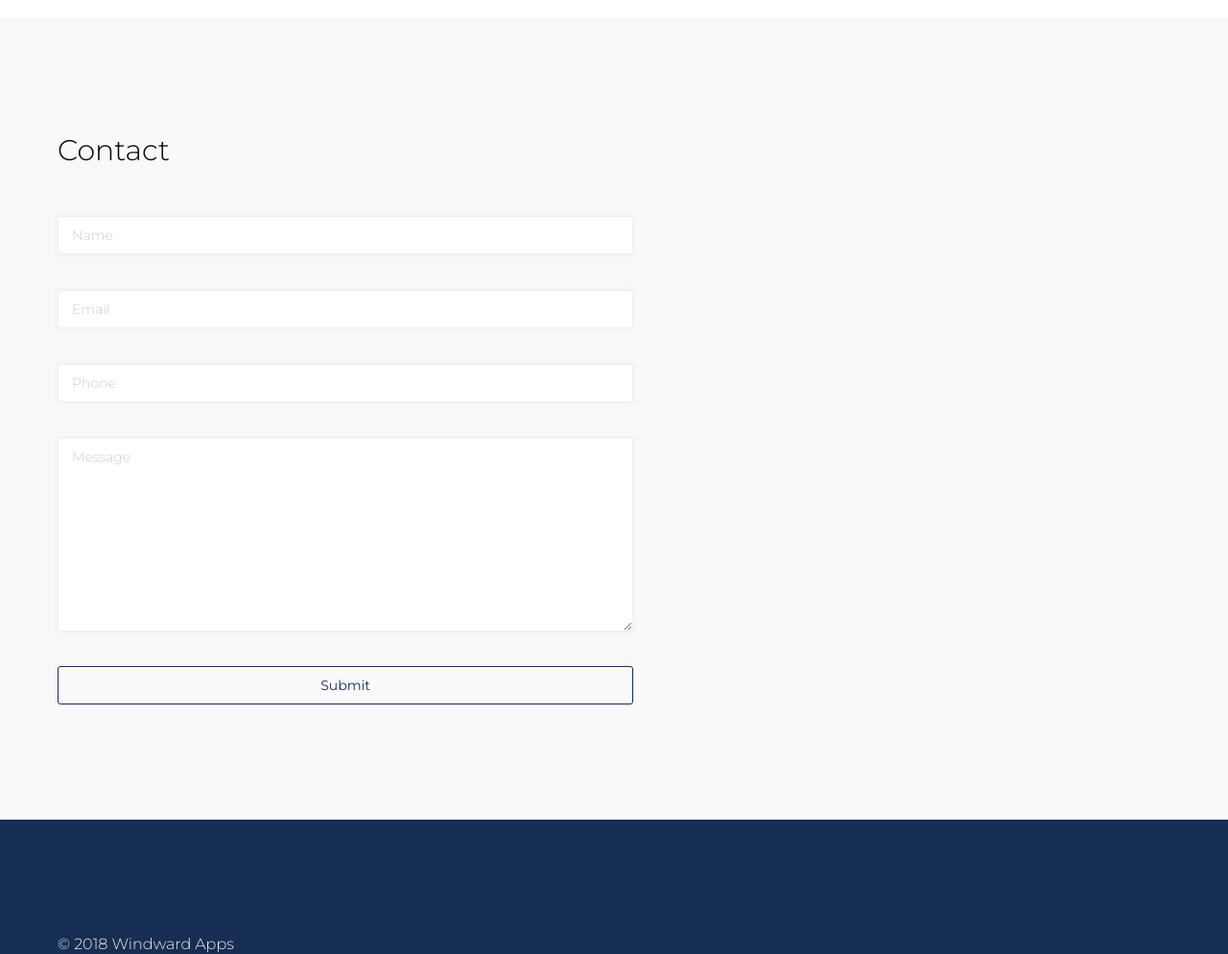
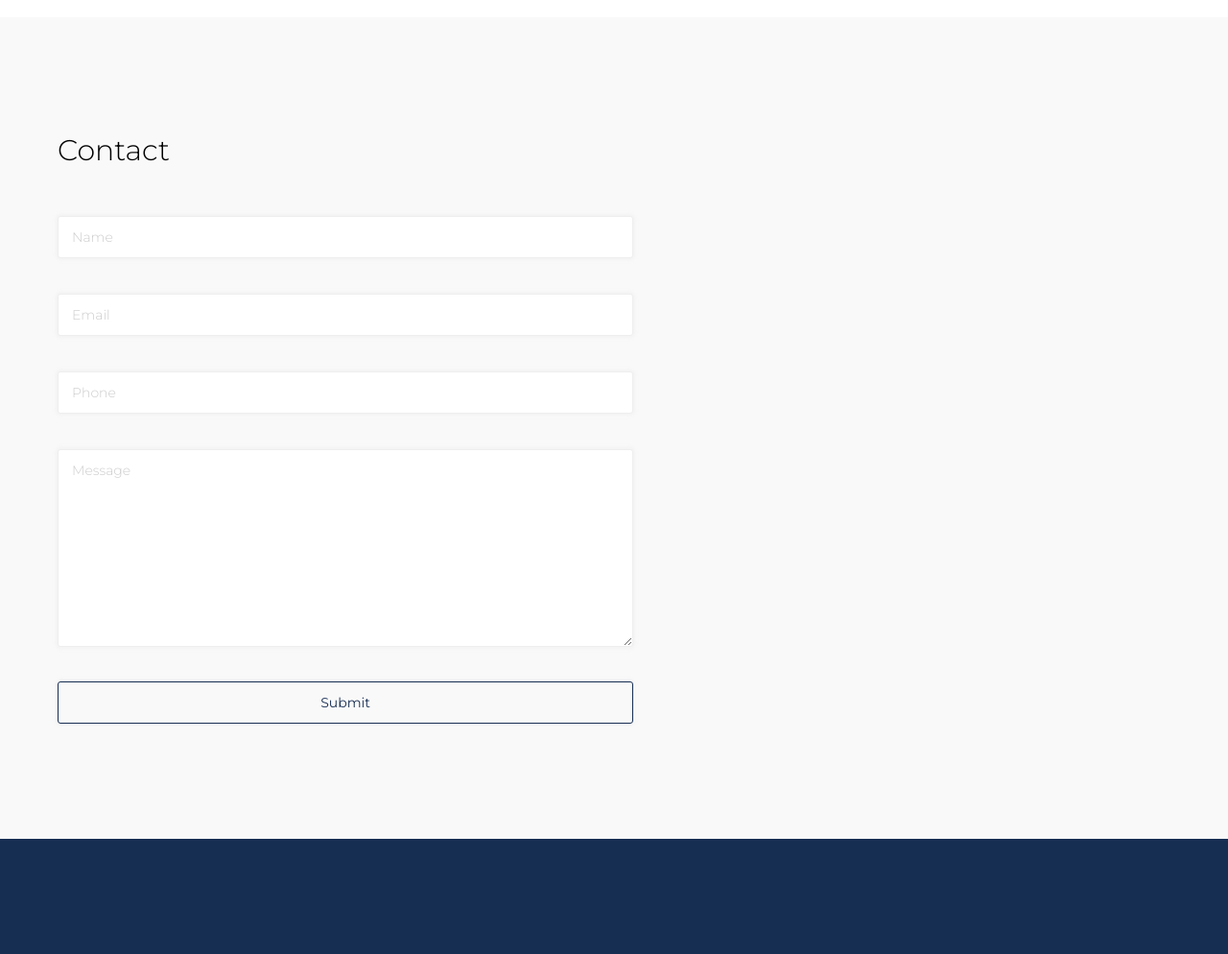
Before and after one commit to mulleady1/windwardapps.com, a Django app: page / in a window 1280 px wide. Shown: the part 3488-4482 px from the top of the page at 96% size. Run offline with Django 3.2, Linux system fonts and the light colour scheme.

Commit message:
Form css

```diff
--- a/project/app/static/app/base.css
+++ b/project/app/static/app/base.css
@@ -48,7 +48,7 @@ button {
   border: 1px solid #eee;
   box-shadow: 0px 0px 5px 1px #bbb2;
   border-radius: 3px;
-  padding: 10px 14px;
+  padding: 12px 14px;
   width: 100%;
   font-size: 14px;
   font-family: 'Montserrat', sans-serif;
--- a/project/app/static/app/form.css
+++ b/project/app/static/app/form.css
@@ -1,33 +1,39 @@
-form > p {
+form>p {
   position: relative;
   width: 100%;
   padding-top: 20px;
   margin-bottom: 17px;
   cursor: text;
 }
-form > p label {
+
+form>p label {
   position: absolute;
   transition: all 150ms ease-in-out;
-  top: 31px;
+  top: 33px;
   left: 15px;
   color: #ccc;
   font-size: 14px;
 }
-form > p.focus label,
-form > p.has-value:not(.focus) label {
+
+form>p.focus label,
+form>p.has-value:not(.focus) label {
   top: 1px;
   left: 1px;
   font-size: 12px;
 }
-form > p.focus label {
+
+form>p.focus label {
   color: blue;
 }
-form > p.has-value:not(.focus) label {
+
+form>p.has-value:not(.focus) label {
   color: #888;
 }
-form > p:not(.focus) label {
+
+form>p:not(.focus) label {
   cursor: text;
 }
+
 textarea {
   min-height: 200px;
 }
```
